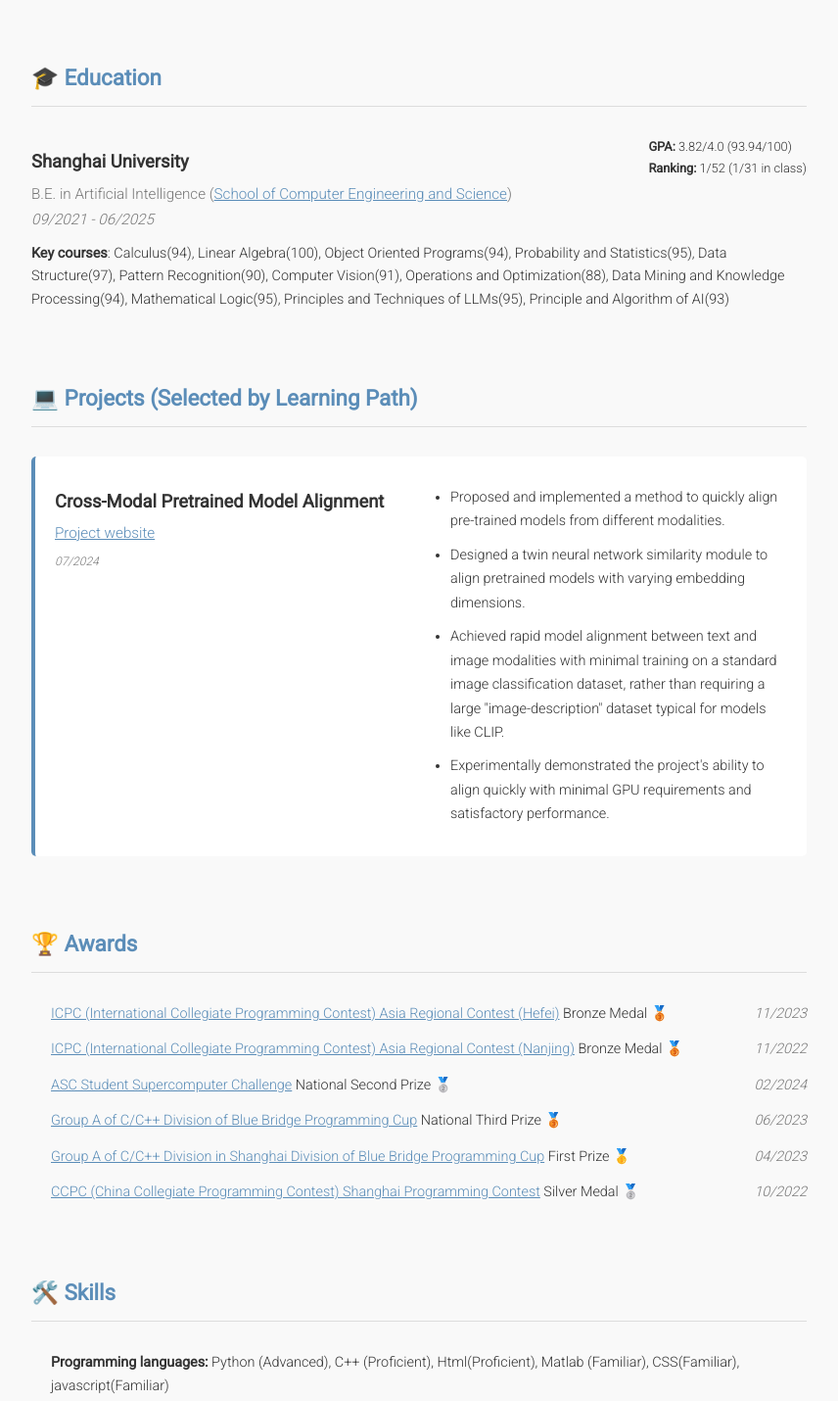
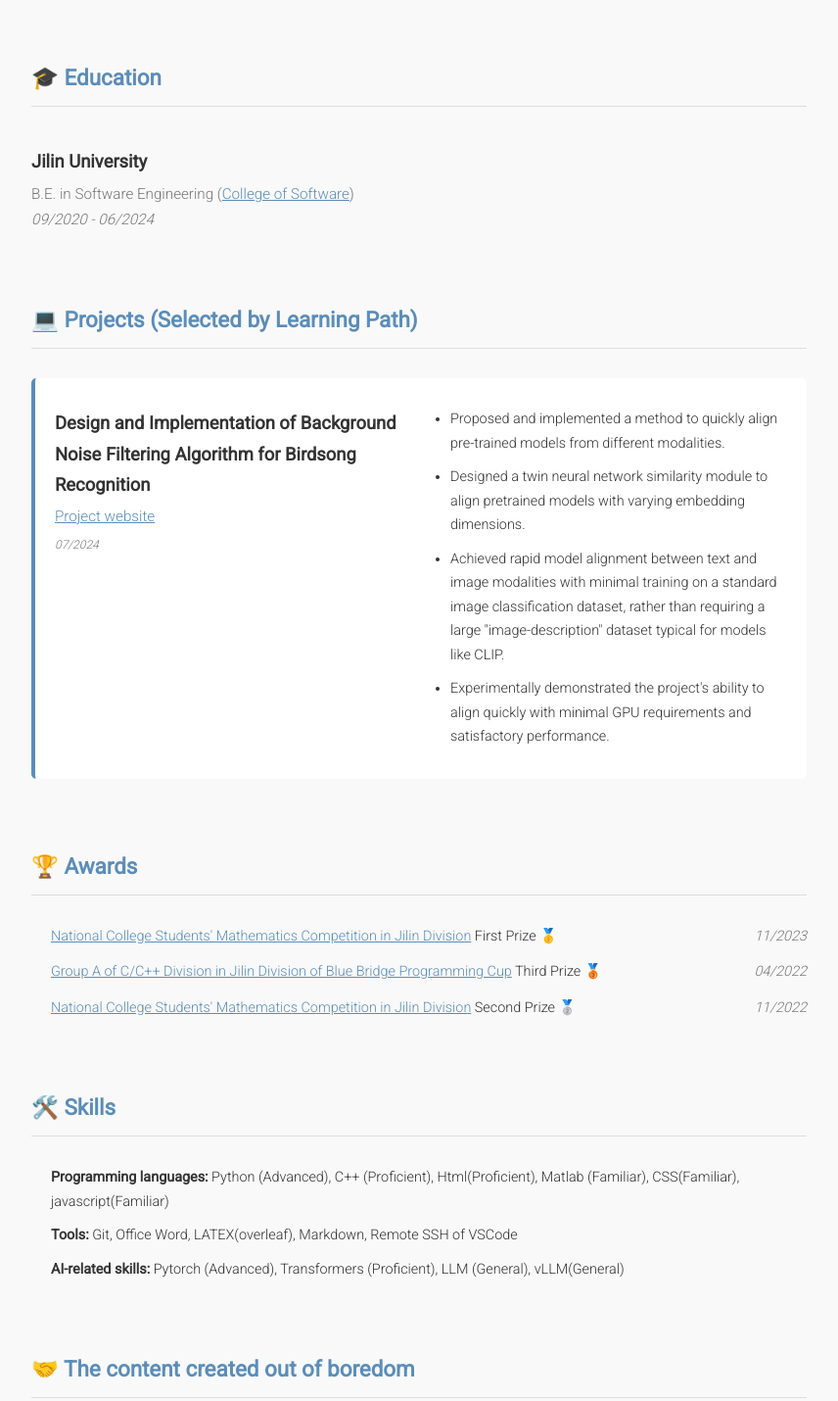
Before and after one commit to mjzzz-tech/mjzzz-tech.github.io, a plain HTML site: page index.html in a window 1280 px wide. Shown: the part 640-2070 px from the top of the page at 98% size, without its empty margins (212-1068 px from the left). Drawn offline with Linux system fonts and the light colour scheme; a script that the page names is missing.

Commit message:
Update index.html

```diff
--- a/index.html
+++ b/index.html
@@ -74,18 +74,18 @@
                 <div class="education-item">
                     <div class="education-header">
                         <div class="details">
-                            <h3>Shanghai University</h3>
-                            <p>B.E. in Artificial Intelligence (<a href="https://cs.shu.edu.cn/">School of Computer Engineering and Science</a>)</p>
-                            <p class="date">09/2021 - 06/2025</p>
+                            <h3>Jilin University</h3>
+                            <p>B.E. in Software Engineering (<a href="https://csw.jlu.edu.cn/">College of Software</a>)</p>
+                            <p class="date">09/2020 - 06/2024</p>
                         </div>
-                        <div class="education-info">
+<!--                         <div class="education-info">
                             <p><strong>GPA:</strong> 3.82/4.0 (93.94/100)</p>
                             <p><strong>Ranking:</strong> 1/52 (1/31 in class)</p>
-                        </div>
+                        </div> -->
                     </div>
-                    <div class="courses">
+<!--                     <div class="courses">
                         <p><b>Key courses</b>: Calculus(94), Linear Algebra(100), Object Oriented Programs(94), Probability and Statistics(95), Data Structure(97), Pattern Recognition(90), Computer Vision(91), Operations and Optimization(88), Data Mining and Knowledge Processing(94), Mathematical Logic(95), Principles and Techniques of LLMs(95), Principle and Algorithm of AI(93)</p>
-                    </div>
+                    </div> -->
                 </div>
             </section>
 
@@ -188,8 +188,8 @@
                 <h2>💻 Projects (Selected by Learning Path)</h2>
                 <div class="project-item">
                     <div class="details">
-                        <h3>Cross-Modal Pretrained Model Alignment</h3>
-                        <p><a href="https://github.com/liaoyanqing666/Pretrained_Model_Alignment">Project website</a></p>
+                        <h3>Design and Implementation of Background Noise Filtering Algorithm for Birdsong Recognition</h3>
+                        <p><a href="https://github.com/mjzzz-tech/-BNFA-">Project website</a></p>
                         <p class="date">07/2024</p>
                     </div>
                     <div class="content">
@@ -248,12 +248,9 @@
             <section>
                 <h2>🏆 Awards</h2>
                 <ul class="awards-list">
-                    <li><a href="https://icpc.global/" target="_blank">ICPC (International Collegiate Programming Contest) Asia Regional Contest (Hefei)</a> Bronze Medal 🥉 <span class="date">11/2023</span></li>
-                    <li><a href="https://icpc.global/" target="_blank">ICPC (International Collegiate Programming Contest) Asia Regional Contest (Nanjing)</a> Bronze Medal 🥉 <span class="date">11/2022</span></li>
-                    <li><a href="http://www.asc-events.org/" target="_blank">ASC Student Supercomputer Challenge</a> National Second Prize 🥈 <span class="date">02/2024</span></li>
-                    <li><a href="https://dasai.lanqiao.cn/" target="_blank">Group A of C/C++ Division of Blue Bridge Programming Cup</a> National Third Prize 🥉 <span class="date">06/2023</span></li>
-                    <li><a href="https://dasai.lanqiao.cn/" target="_blank">Group A of C/C++ Division in Shanghai Division of Blue Bridge Programming Cup</a> First Prize 🥇 <span class="date">04/2023</span></li>
-                    <li><a href="https://ccpc.io/" target="_blank">CCPC (China Collegiate Programming Contest) Shanghai Programming Contest</a> Silver Medal 🥈 <span class="date">10/2022</span></li>
+                    <li><a href="http://www.cmathc.cn/" target="_blank">National College Students' Mathematics Competition in Jilin Division</a> First Prize 🥇 <span class="date">11/2023</span></li>
+                    <li><a href="https://dasai.lanqiao.cn/" target="_blank">Group A of C/C++ Division in Jilin Division of Blue Bridge Programming Cup</a> Third Prize 🥉 <span class="date">04/2022</span></li>
+                    <li><a href="http://www.cmathc.cn/" target="_blank">National College Students' Mathematics Competition in Jilin Division</a> Second Prize 🥈 <span class="date">11/2022</span></li>
                 </ul>
             </section>
 
```
